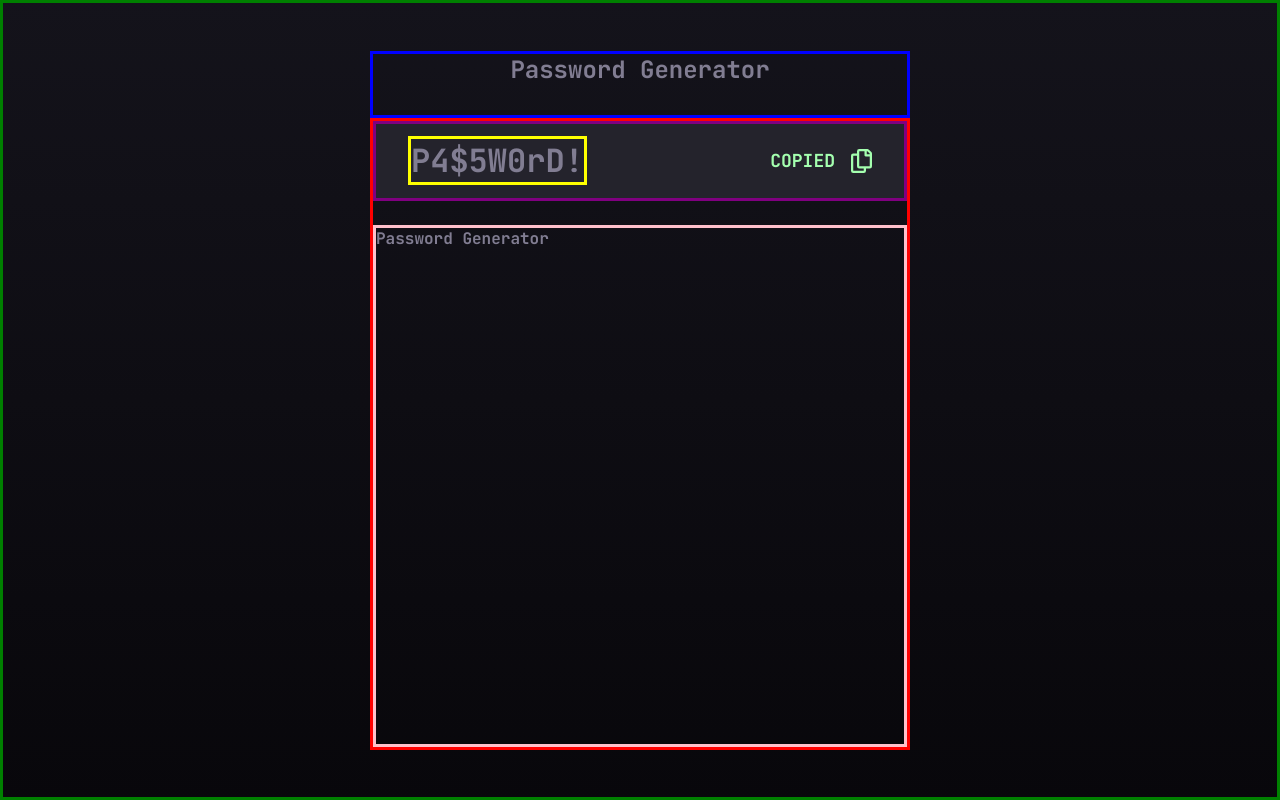
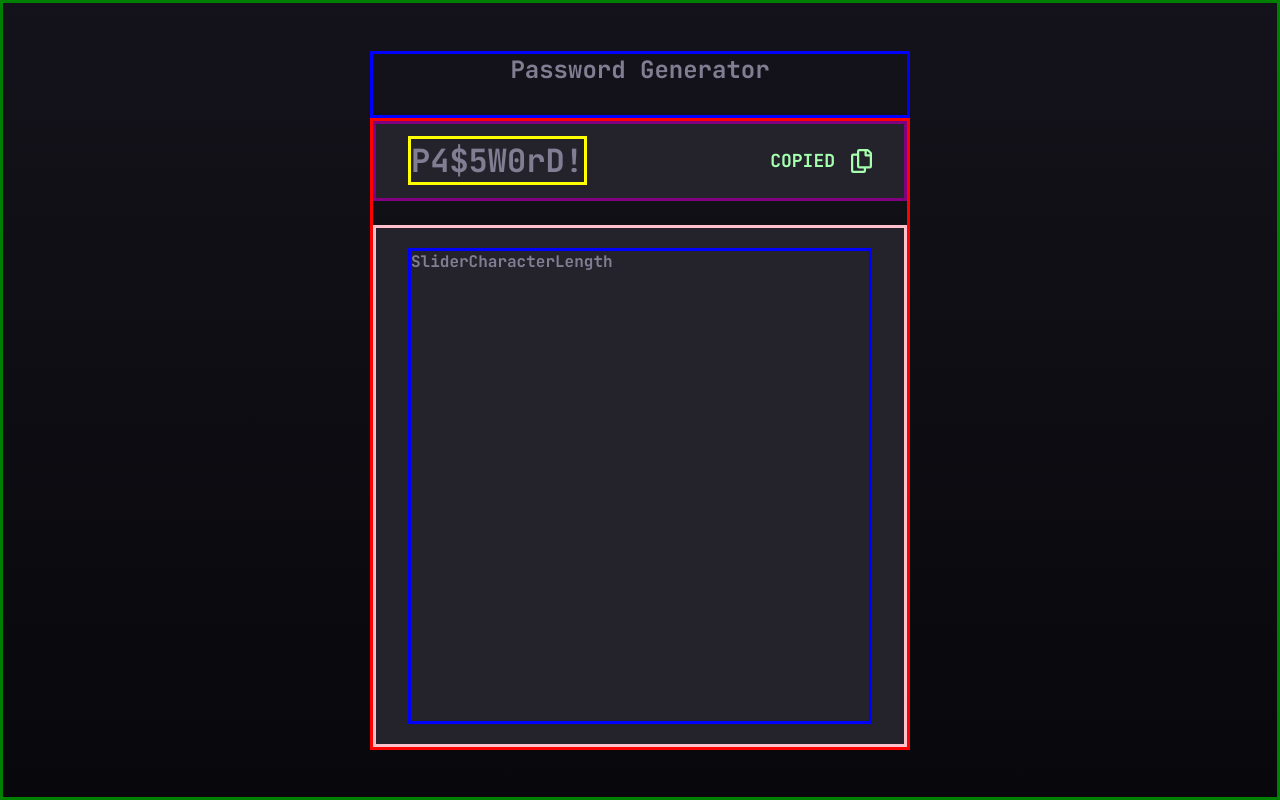
Before and after one commit to brunocs90/password-generator, a React (Vite) app: page / in a window 1280 px wide. Built offline with nearby package versions, Linux system fonts and the light colour scheme.

Commit message:
slidecharacter divs

```diff
--- a/src/components/GeneratedPassword/styles.ts
+++ b/src/components/GeneratedPassword/styles.ts
@@ -8,7 +8,7 @@ export const GeneratedPasswordContainer = styled.div`
     align-items: center;
 
     background-color: ${({ theme }) => theme.colors.darkGrey};
-    padding: 1.5rem 2rem;
+    padding: 1.25rem 2rem;
     border: solid purple;
 
     .show {
--- a/src/components/PasswordGenerator/PasswordGenerator.tsx
+++ b/src/components/PasswordGenerator/PasswordGenerator.tsx
@@ -1,9 +1,10 @@
+import { SliderCharacterLength } from "../SliderCharacterLength/SliderCharacterLength";
 import { PasswordGeneratorContainer } from "./styles"
 
 export function PasswordGenerator() {
     return (
         <PasswordGeneratorContainer>
-            Password Generator
+            <SliderCharacterLength />
         </PasswordGeneratorContainer>
     );
 }
--- a/src/components/PasswordGenerator/styles.ts
+++ b/src/components/PasswordGenerator/styles.ts
@@ -4,5 +4,11 @@ export const PasswordGeneratorContainer = styled.div`
 	width: 100%;
 	height: 100%;
 	margin-top: 1.5rem;
+	padding: 1.25rem 2rem;
+
+	display: flex;
+	flex-direction: column;
+	background-color: ${({ theme }) => theme.colors.darkGrey};
+
 	border: solid pink;
 `;
--- /dev/null
+++ b/src/components/SliderCharacterLength/SliderCharacterLength.tsx
@@ -0,0 +1,9 @@
+import { SliderCharacterLengthContainer } from "./styles"
+
+export function SliderCharacterLength() {
+    return (
+        <SliderCharacterLengthContainer>
+            SliderCharacterLength
+        </SliderCharacterLengthContainer>
+    );
+}
--- /dev/null
+++ b/src/components/SliderCharacterLength/styles.ts
@@ -0,0 +1,7 @@
+import styled from 'styled-components';
+
+export const SliderCharacterLengthContainer = styled.div`
+	width: 100%;
+	height: 100%;
+	border: solid blue;
+`;
```
